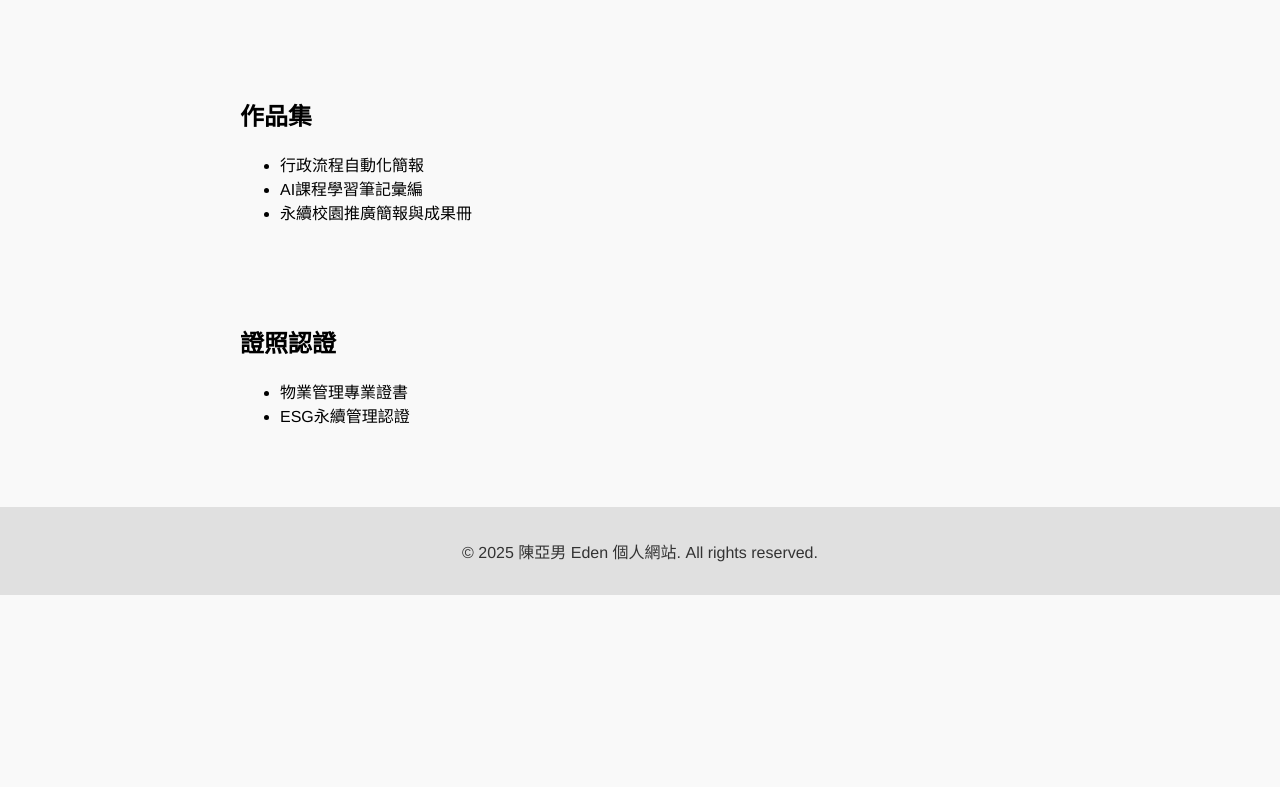
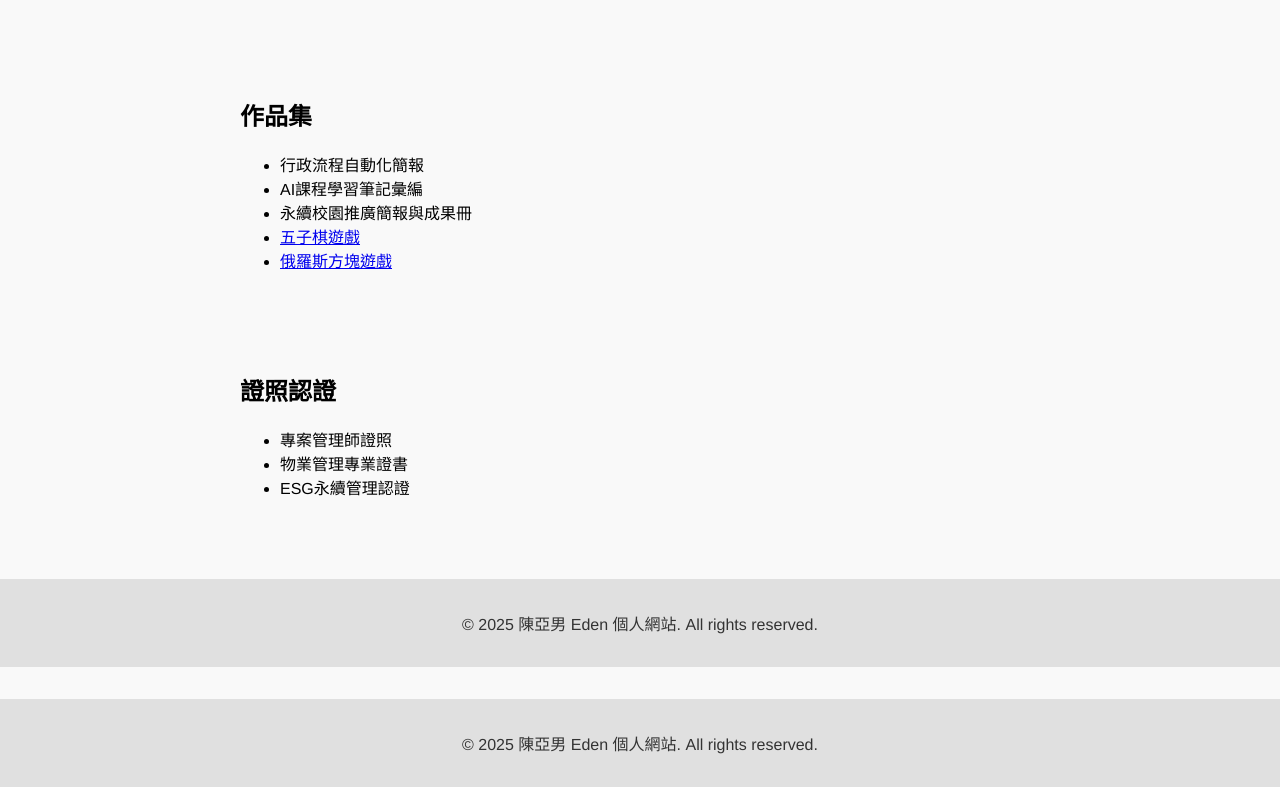
Before and after one commit to Eden-Chen6878/profile, a plain HTML site: page index.html in a window 1280 px wide. Shown: the part 1289-2076 px from the top of the page. Before the commit the page ends 1884 px from the top, so only its background shows below. Drawn offline with Linux system fonts and the light colour scheme.

Commit message:
Update index.html

```diff
--- a/index.html
+++ b/index.html
@@ -70,12 +70,15 @@
       <li>行政流程自動化簡報</li>
       <li>AI課程學習筆記彙編</li>
       <li>永續校園推廣簡報與成果冊</li>
+      <li><a href="五子棋.html" target="_blank">五子棋遊戲</a></li>
+      <li><a href="俄羅斯方塊.html" target="_blank">俄羅斯方塊遊戲</a></li>
     </ul>
   </section>
 
   <section id="certs">
     <h2>證照認證</h2>
     <ul>
+      <li>專案管理師證照</li>
       <li>物業管理專業證書</li>
       <li>ESG永續管理認證</li>
     </ul>
@@ -86,3 +89,10 @@
   </footer>
 </body>
 </html>
+
+
+  <footer>
+    <p>&copy; 2025 陳亞男 Eden 個人網站. All rights reserved.</p>
+  </footer>
+</body>
+</html>
```
